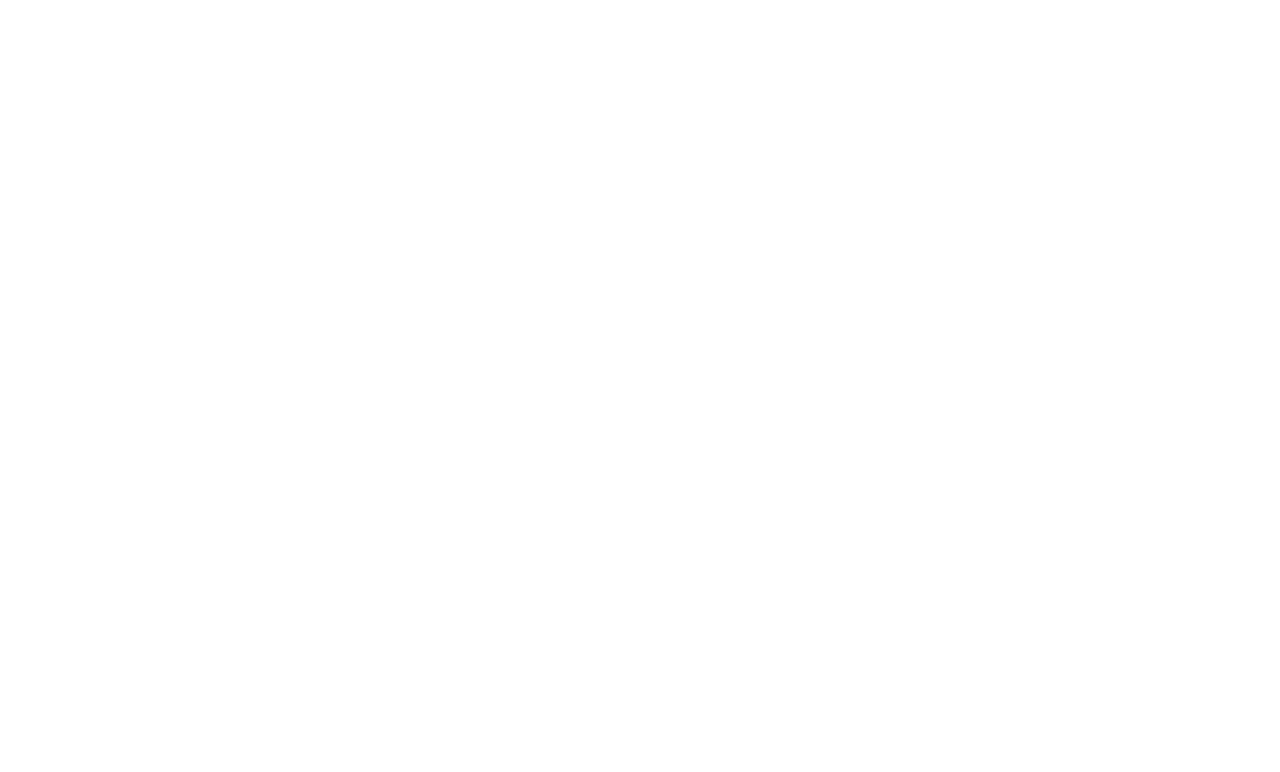
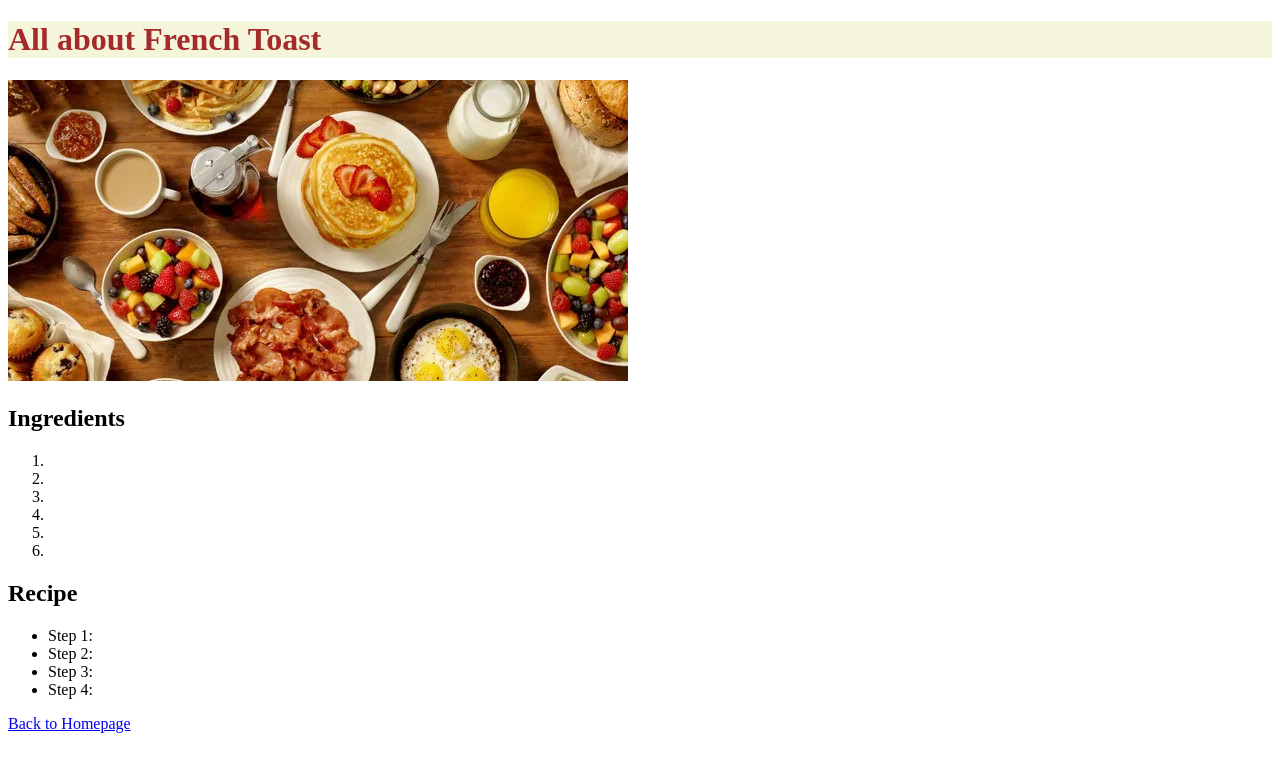
Before and after one commit to jai3703/learn_web_development, a plain HTML site: page pages/french_toast.html in a window 1280 px wide. Drawn offline with Linux system fonts and the light colour scheme.

Commit message:
updated link to index page

```diff
--- a/pages/french_toast.html
+++ b/pages/french_toast.html
@@ -0,0 +1,30 @@
+<!DOCTYPE html>
+<html lang="en">
+<head>
+    <meta charset="UTF-8">
+    <link rel = "stylesheet" href = "../styles.css">
+    <meta name="viewport" content="width=device-width, initial-scale=1.0">
+    <title>Chicken Biryani</title>
+</head>
+<body>
+    <h1> All about French Toast</h1>
+    <img src="../images/recipe_homepage.jpg">
+    <h2>Ingredients</h2>
+    <ol>
+        <li></li>
+        <li></li>
+        <li></li>
+        <li></li>
+        <li></li>
+        <li></li>
+    </ol>
+    <h2>Recipe</h2>
+    <ul>
+        <li>Step 1:</li>
+        <li>Step 2:</li>
+        <li>Step 3:</li>
+        <li>Step 4:</li>
+    </ul>
+    <a href ="../index.html">Back to Homepage</a>
+</body>
+</html>
```
Also changed, not shown: pages/chicken_biryani.html (+1 -1 lines).
